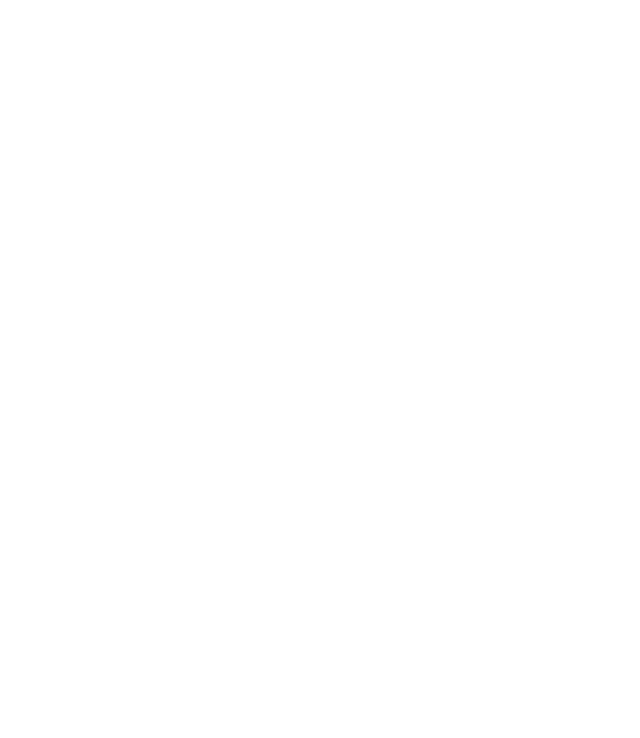
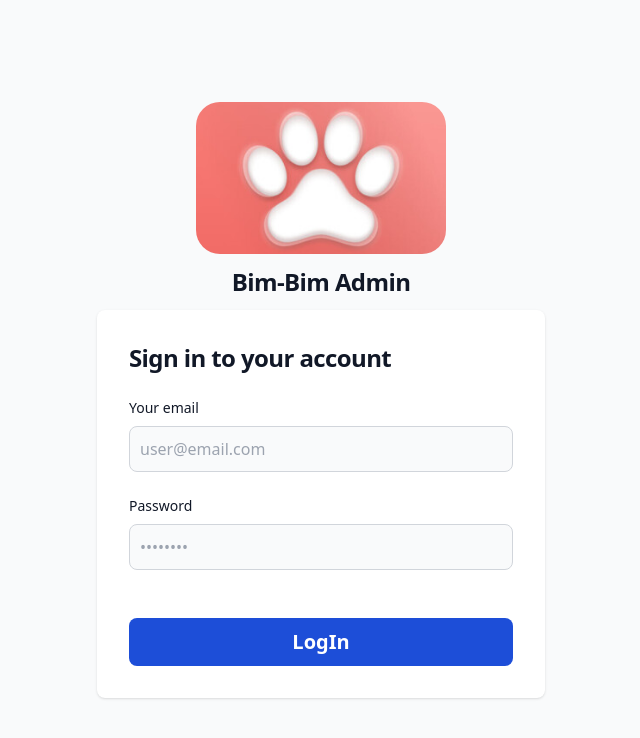
Before and after one commit to TheFasWalker/Bib-bim_admin, a Vue app: page /login in a window 1280 px wide. Before the commit this address had no page. Shown: the top 738 px of the page, without its empty margins (319-959 px from the left). Built offline with nearby package versions, Linux system fonts and the light colour scheme.

Commit message:
FEAT: created login page + routing

```diff
--- /dev/null
+++ b/src/components/ui/ButtonType2.vue
@@ -0,0 +1,8 @@
+<template>
+    <button
+        type="button"
+        class="text-white bg-blue-700 hover:bg-blue-800 focus:ring-4 focus:ring-blue-300 font-bold rounded-lg text-xl px-5 py-2.5 me-2 mb-2  focus:outline-none "
+        >
+          <slot></slot>
+    </button>
+</template>
--- /dev/null
+++ b/src/pages/LoginPage.vue
@@ -0,0 +1,42 @@
+
+<template>
+    <section class="bg-gray-50 ">
+    <div class="flex flex-col items-center justify-center px-6 py-8 mx-auto md:h-screen lg:py-0">
+            <div class=" flex flex-col items-center gap-3 w-[250px] h-auto  overflow-hidden pb-3">
+                <img class="rounded-3xl w-full" src="../assets/main.jpeg" alt="">
+                <h1 class="text-2xl font-semibold tracking-tight text-gray-900">Bim-Bim Admin</h1>
+            </div>
+        <div class="w-full bg-white rounded-lg shadow dark:border md:mt-0 sm:max-w-md xl:p-0 ">
+            <div class="p-6 space-y-4 md:space-y-6 sm:p-8">
+                <h1 class="text-xl font-bold leading-tight tracking-tight text-gray-900 md:text-2xl ">
+                    Sign in to your account
+                </h1>
+                <form class="space-y-4 md:space-y-6" >
+                    <div>
+                        <label for="email" class="block mb-2 text-sm font-medium text-gray-900 ">Your email</label>
+                        <input type="email" name="email" id="email" class="bg-gray-50 border border-gray-300 text-gray-900 rounded-lg focus:ring-primary-600 focus:border-primary-600 block w-full p-2.5  " placeholder="user@email.com" >
+                    </div>
+                    <div>
+                        <label for="password" class="block mb-2 text-sm font-medium text-gray-900 ">Password</label>
+                        <input type="password" name="password" id="password" placeholder="••••••••" class="bg-gray-50 border border-gray-300 text-gray-900 rounded-lg focus:ring-primary-600 focus:border-primary-600 block w-full p-2.5" >
+                    </div>
+                    <div class="flex items-center justify-between">
+
+
+                    </div>
+                    <ButtonType2
+                        class=" w-full ">
+                        LogIn
+                    </ButtonType2>
+
+                </form>
+            </div>
+        </div>
+    </div>
+    </section>
+</template>
+<script setup lang="ts">
+import ButtonType2 from '../components/ui/ButtonType2.vue';
+
+
+</script>
--- a/src/router/index.js
+++ b/src/router/index.js
@@ -3,6 +3,7 @@
 import AboutPage from '../pages/AboutPage.vue';
 import CatalogPage from '../pages/CatalogPage.vue';
 import BasketPage from '../pages/BasketPage.vue';
+import LoginPage from '../pages/LoginPage.vue';
 
 
 const router = createRouter({
@@ -28,6 +29,12 @@
             name:'basket',
             component:BasketPage
         },
+        {
+            path:'/login',
+            name:'login',
+            component:LoginPage
+        },
+
     ]
 })
 
```
Also changed, not shown: src/assets/main.jpeg (added).
